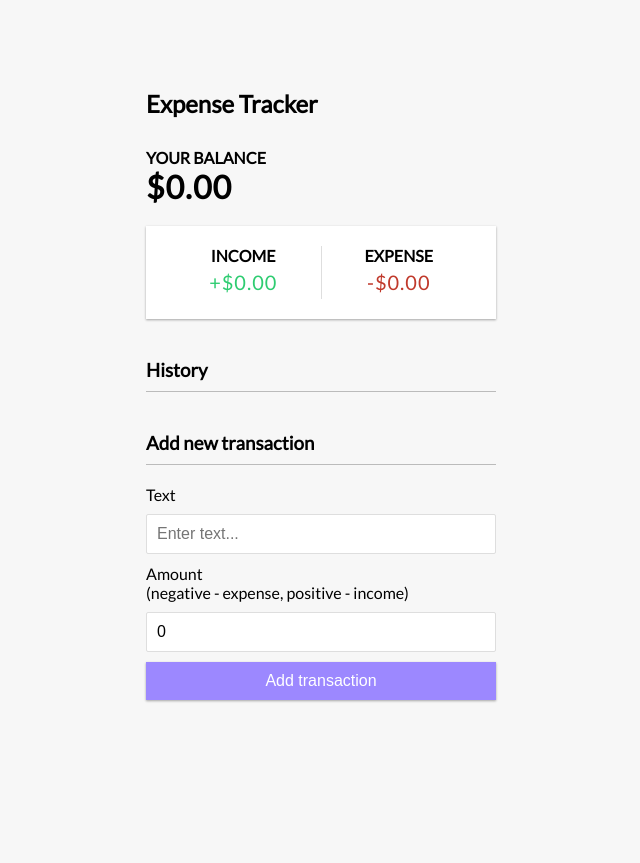
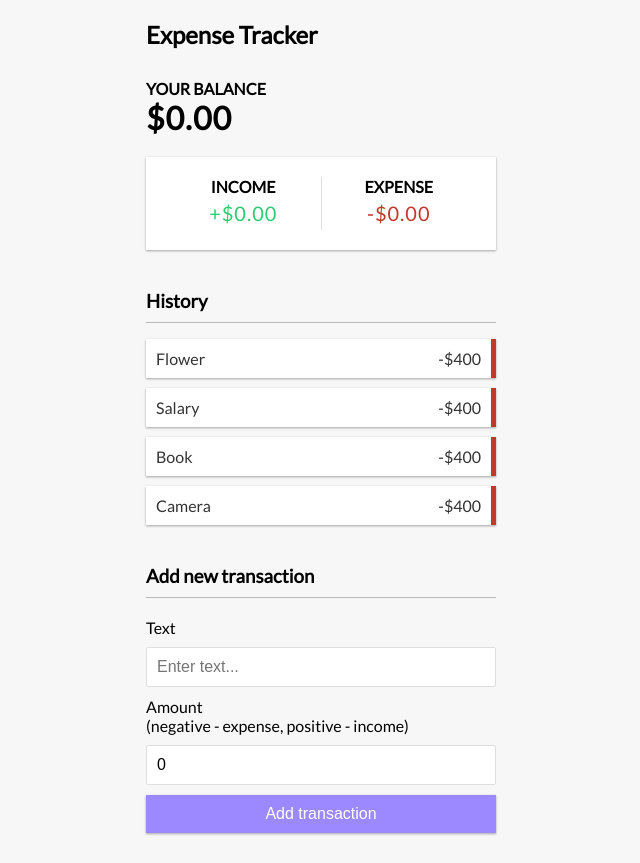
Before and after one commit to crypte-1/React_projects, a React (Create React App) app in the folder expensetracker/: page / in a window 1280 px wide. Shown: the whole page, without its empty margins (319-959 px from the left). Before the commit the page ends 800 px from the top, so only its background shows below. Built offline with nearby package versions, Linux system fonts and the light colour scheme.

Commit message:
.map rendering

```diff
--- a/expensetracker/src/components/TransactionList.jsx
+++ b/expensetracker/src/components/TransactionList.jsx
@@ -10,6 +10,14 @@
   return (
     <>
       <h3>History</h3>
+      <ul className="list">
+        {transactions.map((transaction) => (
+          <li className="minus">
+            {transaction.text} <span>-$400</span>
+            <button className="delete-btn">X</button>
+          </li>
+        ))}
+      </ul>
     </>
   );
 };
```
